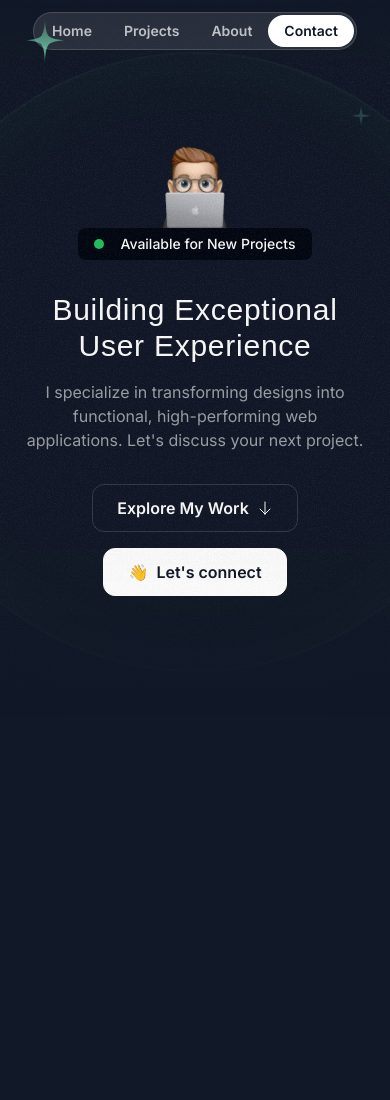
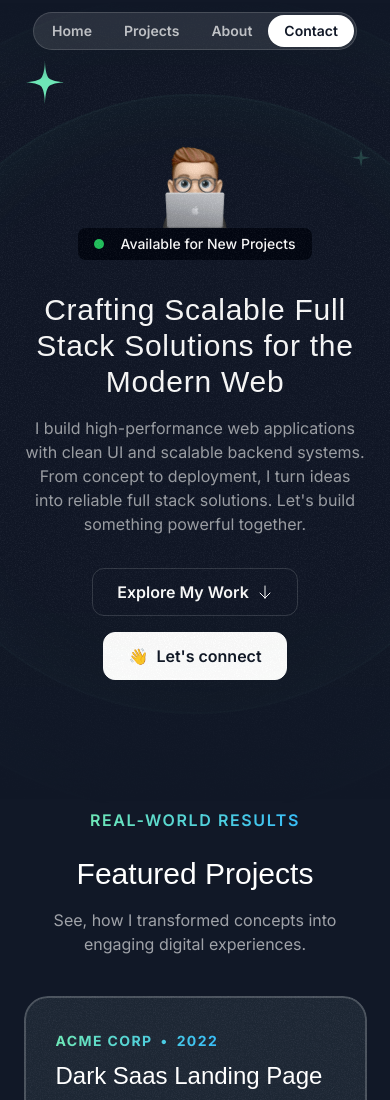
Before and after one commit to Swagat-D/my-portfolio, a Next.js app: page / in a window 390 px wide. Shown: the top 1100 px of the page. Before the commit the page ends 972 px from the top, so only its background shows below. Built offline with nearby package versions, Linux system fonts and the light colour scheme; a web font is replaced by a local one.

Commit message:
project cards  section done

```diff
--- a/src/app/globals.css
+++ b/src/app/globals.css
@@ -11,3 +11,9 @@
     @apply absolute inset-0 border-2 top-1/2 left-1/2 -translate-x-1/2 -translate-y-1/2 rounded-full border-emerald-300/5 shadow-[0_0_80px_inset] shadow-emerald-300/5
   }
 }
+
+@layer utilities{
+  .container{
+    @apply lg:max-w-5xl
+  }
+}
--- a/src/app/page.tsx
+++ b/src/app/page.tsx
@@ -1,11 +1,13 @@
 import { Header } from "@/sections/Header";
 import { HeroSection } from "@/sections/Hero";
+import  {ProjectsSection} from "@/sections/Projects"
 
 export default function Home() {
   return (
     <div>
       <Header />
       <HeroSection />
+      <ProjectsSection />
     </div>
   );
 }
--- a/src/sections/Hero.tsx
+++ b/src/sections/Hero.tsx
@@ -67,8 +67,8 @@
       </div>
       </div>
       <div className='max-w-lg mx-auto'>
-        <h1 className='font-serif text-3xl md:text-5xl text-center mt-8 tracking-wide'>Building Exceptional User Experience</h1>
-        <p className='mt-4 text-center  text-white/60 md:text-lg'>I  specialize in transforming designs into functional, high-performing web applications. Let&apos;s discuss your next project.</p>
+        <h1 className='font-serif text-3xl md:text-5xl text-center mt-8 tracking-wide'>Crafting Scalable Full Stack Solutions for the Modern Web</h1>
+        <p className='mt-4 text-center  text-white/60 md:text-lg'>I build high-performance web applications with clean UI and scalable backend systems. From concept to deployment, I turn ideas into reliable full stack solutions. Let&apos;s build something powerful together.</p>
       </div>
       <div className='flex flex-col md:flex-row justify-center items-center mt-8 gap-4'>
         <button className='inline-flex items-center gap-2 border border-white/15 px-6 h-12 rounded-xl '>
--- a/src/sections/Projects.tsx
+++ b/src/sections/Projects.tsx
@@ -1,6 +1,10 @@
 import darkSaasLandingPage from "@/assets/images/dark-saas-landing-page.png";
 import lightSaasLandingPage from "@/assets/images/light-saas-landing-page.png";
 import aiStartupLandingPage from "@/assets/images/ai-startup-landing-page.png";
+import Image from "next/image";
+import CheckCircleIcon from "@/assets/icons/check-circle.svg"
+import ArrowUpRightIcon from "@/assets/icons/arrow-up-right.svg"
+import grainImage from "@/assets/images/grain.jpg"
 
 const portfolioProjects = [
   {
@@ -42,5 +46,53 @@
 ];
 
 export const ProjectsSection = () => {
-  return <div>Projects Section</div>;
+  return (
+  <section className="pb-16 lg:py-24">
+    <div className="container">
+      <div className="flex justify-center">
+        <p className="uppercase font-semibold tracking-widest bg-gradient-to-r from-emerald-300 to-sky-400 text-transparent bg-clip-text text-center">Real-world Results</p>
+      </div>
+      <h2 className="font-serif text-3xl text-center mt-6 md:text-5xl">Featured Projects</h2>
+      <p className="text-center text-white/60 mt-4 md:text-lg max-w-md mx-auto lg:text-xl ">See, how I transformed concepts into engaging digital experiences.</p>
+      <div className="flex flex-col mt-10 gap-20 md:mt-20">
+        {portfolioProjects.map(project => (
+          <div key={project.title} className="bg-gray-800 rounded-3xl relative z-0 overflow-hidden after:z-10 after:content-[''] after:absolute after:inset-0 after:outline-2 after:outline after:-outline-offset-2 after:rounded-3xl after:outline-white/20 px-8 pt-8 after:pointer-events-none md:pt-12 md:px-10 lg:pt-16 lg:px-20">
+            <div className="absolute inset-0 -z-10 opacity-5" style={{
+              backgroundImage: `url(${grainImage.src})`,
+            }}></div>
+            <div className="lg:grid lg:grid-cols-2 lg:gap-16">
+              <div className="lg:pb-16">
+              <div className="bg-gradient-to-r from-emerald-300 to-sky-400 inline-flex gap-2 text-transparent bg-clip-text font-bold uppercase tracking-widest text-sm ">
+              <span>{project.company}</span>
+              <span>&bull;</span>
+              <span>{project.year}</span>
+
+            </div>
+            <h3 className="font-serif text-2xl mt-2 md:text-4xl md:mt-5">{project.title}</h3>
+            <hr className="border-t-2 border-white/5 mt-4 md:mt-5"/>
+            <ul className="flex flex-col gap-4 mt-4">
+              {project.results.map((result, idx) => (
+                <li key={idx} className="flex gap-2 text-sm md:text-base md:mt-5 text-white/50">
+                  <CheckCircleIcon className="size-5 md:size-6"/>
+                  <span>{result.title}</span>
+                </li>
+              ))}
+            </ul>
+            <a href={project.link}>
+              <button className="bg-white text-gray-950 h-12 w-full rounded-xl font-semibold inline-flex items-center justify-center gap-2 mt-8 md:w-auto px-6">
+                <span>Visit Live Site</span>
+                <ArrowUpRightIcon className="size-4"/>
+              </button>
+            </a>
+            </div>
+            <div className="relative">
+            <Image src={project.image} alt={project.title} className="mt-8 lg:absolute lg:h-full -mb-4 md:-mb-0 lg:mt-0 lg:w-auto lg:max-w-none"/>
+            </div>
+            </div>
+          </div>
+        ))}
+      </div>
+    </div>
+  </section>
+  )
 };
```
